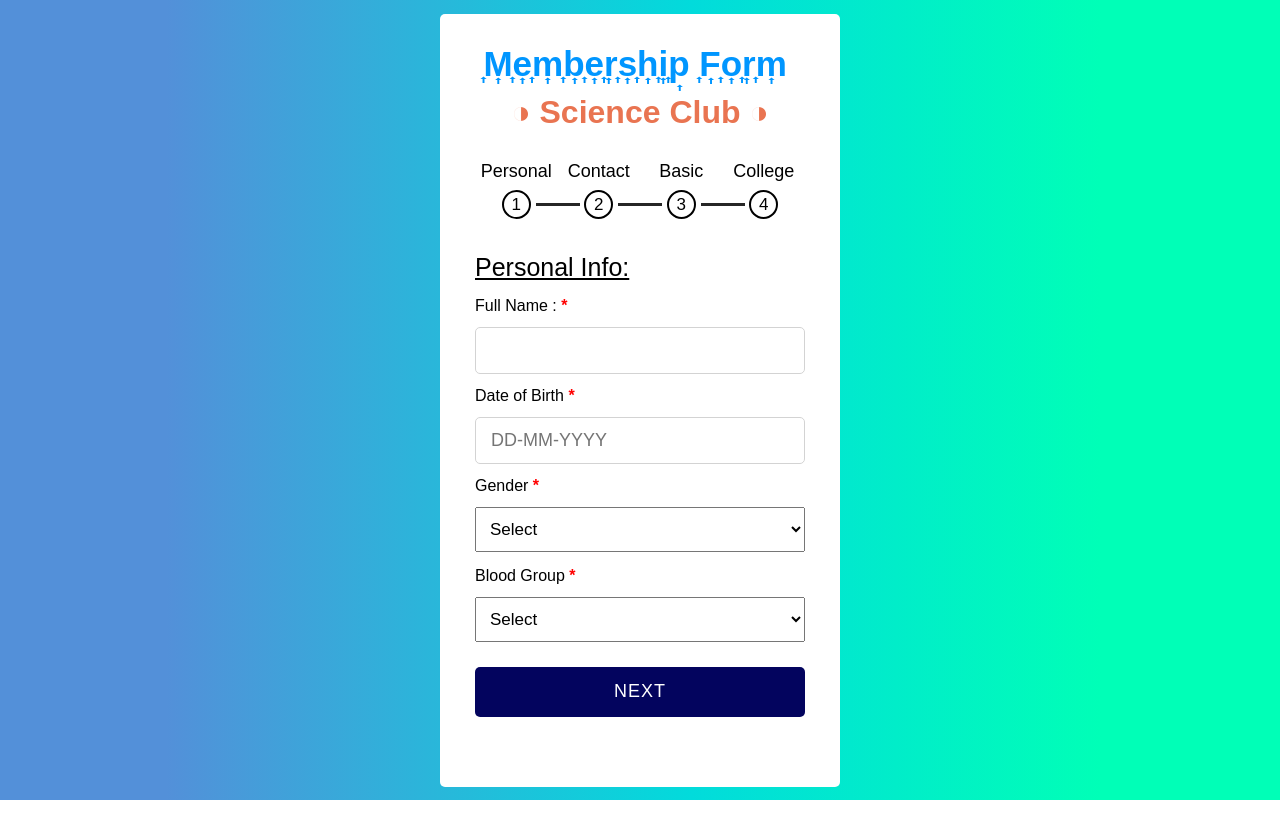
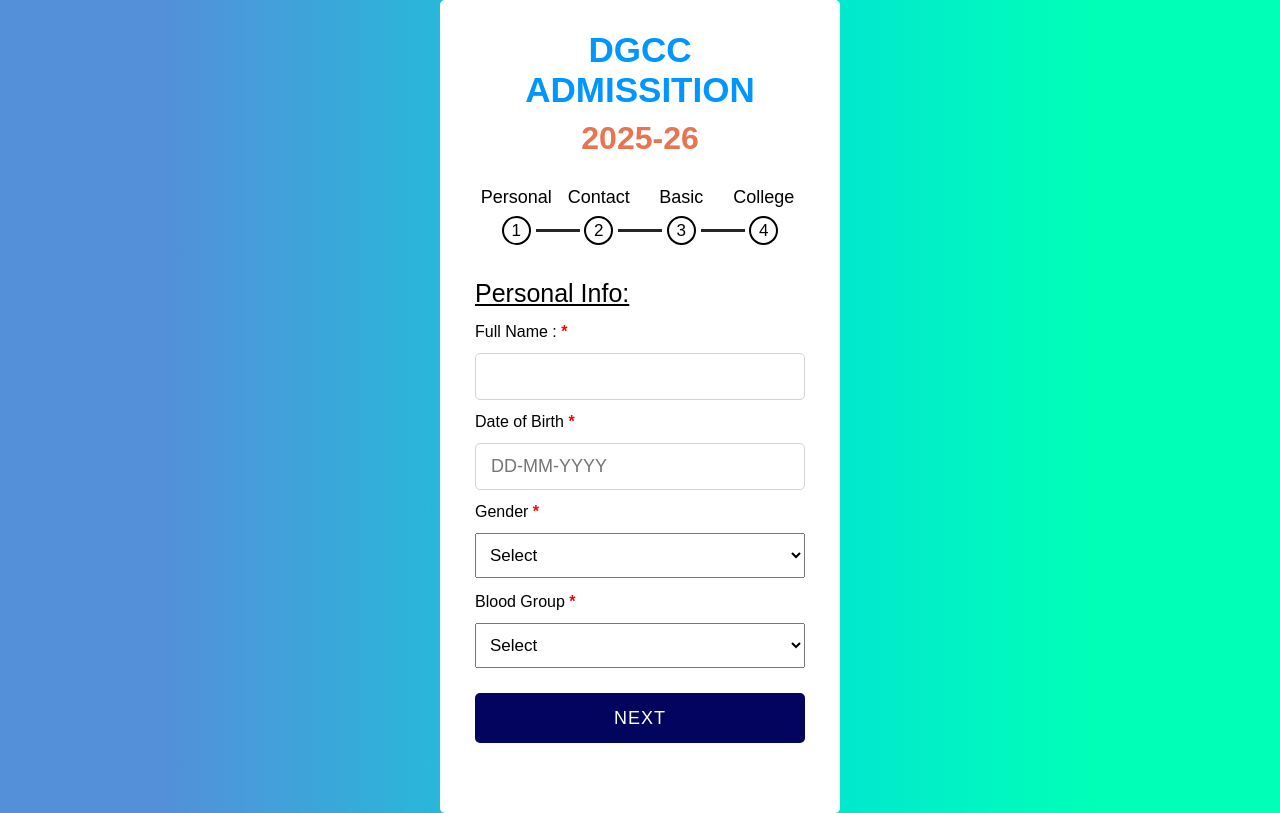
Before and after one commit to sawon21/membership-app, a plain HTML site: page science-club.html in a window 1280 px wide. Drawn offline with Linux system fonts and the light colour scheme.

Commit message:
Update science-club.html

```diff
--- a/science-club.html
+++ b/science-club.html
@@ -211,8 +211,8 @@ form .page .btns button.next{
    </head>
    <body>
       <div class="container">
-         <header> <pre>͎M͎͎e͎͎m͎͎b͎͎e͎͎r͎͎s͎͎h͎͎i͎͎p͎ ͎F͎͎o͎͎r͎͎m͎ </pre></header>
-<h1>◑ Science Club ◑</h1>
+         <header> DGCC ADMISSITION </header>
+<h1>2025-26</h1>
          <div class="progress-bar">
             <div class="step">
                <p>
@@ -252,7 +252,7 @@ form .page .btns button.next{
             </div>
          </div>
          <div class="form-outer">
-            <form action="https://formspree.io/f/xpzvzyor" method="POST">
+            <form action="https://script.google.com/macros/s/AKfycbxxGMnR30Q1TR5gOrEm3zJoWGqcY5acw5XigZ-7VdAG-Cwma12RQzvehydMPIpomeQEYQ/exec" method="POST">
                <div class="page slide-page">
                  <input type="hidden" name="Membership Form " id="MEMBERSHIP FORM" value="SCIENCE CLUB MEMBERSHIP" />
                   <div class="title">
```
